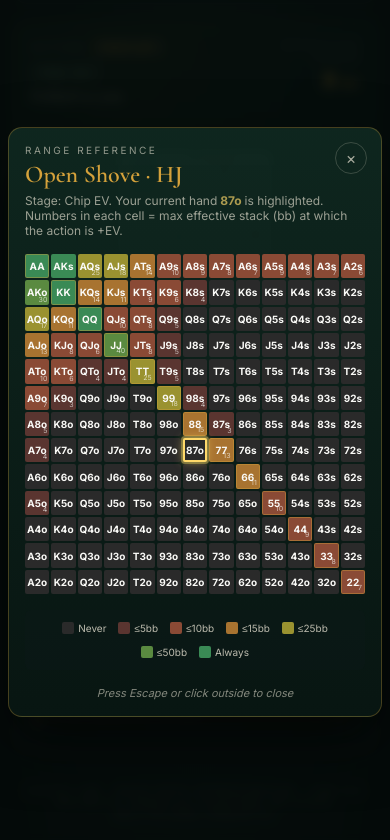
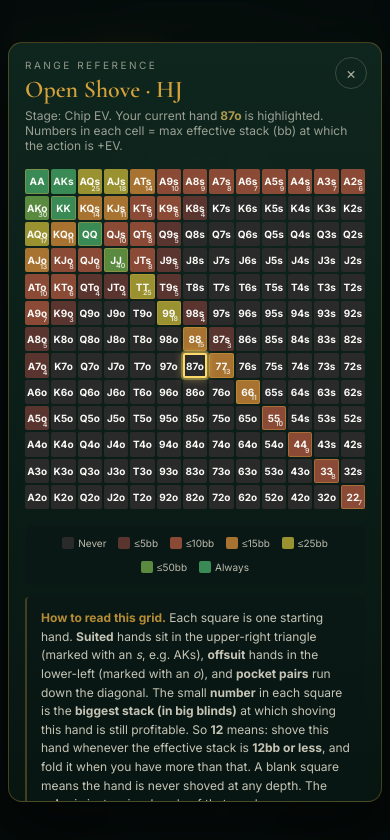
Before and after one commit to fiction3/Shove-Lab, a React (Vite) app: page / in a window 390 px wide. Both pictures are taken after a click on the button "SHOW RANGE GRID". Shown: the part 846-1686 px from the top of the page. Built offline with nearby package versions, Linux system fonts and the light colour scheme.

Commit message:
Range grid: larger cell text on desktop, unchanged on mobile

```diff
--- a/src/components/PushFoldTrainer.jsx
+++ b/src/components/PushFoldTrainer.jsx
@@ -865,8 +865,8 @@ export default function PushFoldTrainer() {
               </h3>
               <p style={{ fontSize: 12, opacity: 0.65, margin: "0 0 16px 0" }}>
                 {mode === "openRaise" || mode === "threeBetDef"
-                  ? "Cell color = how often the hand is played (vs folded). Hover/tap a cell for the GTO frequency breakdown."
-                  : "Numbers in each cell = max effective stack (bb) at which the action is +EV. Hover/tap for details."}
+                  ? "Color shows how often each hand is played. Hover or tap a square for the full breakdown."
+                  : "Hover or tap a square for details. A full guide is below the grid."}
               </p>
               <RangeViewer mode={mode} position={lockedPosition || position} stage={stage} customMult={customMults}/>
             </div>
--- a/src/components/RangeViewer.jsx
+++ b/src/components/RangeViewer.jsx
@@ -213,7 +213,7 @@ export default function RangeViewer({ mode, position, stage, customMult, highlig
               {max > 0 && max < 99 && (
                 <div style={{
                   position: "absolute", bottom: 1, right: 2,
-                  fontSize: isMobile ? 7 : 9, opacity: 0.7, fontWeight: 400,
+                  fontSize: isMobile ? 7 : 11, opacity: 0.8, fontWeight: 600,
                   pointerEvents: "none",
                 }}>
                   {max.toFixed(0)}
@@ -235,6 +235,42 @@ export default function RangeViewer({ mode, position, stage, customMult, highlig
             <span style={{ opacity: 0.8 }}>{item.l}</span>
           </div>
         ))}
+      </div>
+
+      <div style={{
+        marginTop: 12, padding: "12px 14px",
+        background: "rgba(10,24,22,0.5)",
+        borderLeft: "2px solid rgba(212,161,59,0.35)",
+        borderRadius: 4,
+        fontSize: 12, lineHeight: 1.55, opacity: 0.85,
+      }}>
+        {(mode === "openRaise" || mode === "threeBetDef") ? (
+          <>
+            <strong style={{ color: "#d4a13b" }}>How to read this grid.</strong>{" "}
+            Each square is one starting hand. <strong>Suited</strong> hands sit in the upper-right triangle
+            (marked with an <em>s</em>, e.g. AKs), <strong>offsuit</strong> hands in the lower-left
+            (marked with an <em>o</em>), and <strong>pocket pairs</strong> run down the diagonal.{" "}
+            The <strong>color</strong> shows how often the hand is played rather than folded — greener
+            means played more often, darker means folded more often.{" "}
+            The small <strong>number</strong> in each square is that play frequency as a percentage
+            (e.g. <strong>70</strong> means the hand is raised/4-bet about 70% of the time and folded the rest).
+            Hover or tap a square for the full action breakdown.
+          </>
+        ) : (
+          <>
+            <strong style={{ color: "#d4a13b" }}>How to read this grid.</strong>{" "}
+            Each square is one starting hand. <strong>Suited</strong> hands sit in the upper-right triangle
+            (marked with an <em>s</em>, e.g. AKs), <strong>offsuit</strong> hands in the lower-left
+            (marked with an <em>o</em>), and <strong>pocket pairs</strong> run down the diagonal.{" "}
+            The small <strong>number</strong> in each square is the <strong>biggest stack (in big blinds)</strong>
+            {" "}at which {mode === "call" ? "calling" : mode === "reshove" ? "re-shoving" : "shoving"} this hand
+            is still profitable. So <strong>12</strong> means: {mode === "call" ? "call" : mode === "reshove" ? "re-shove" : "shove"}{" "}
+            this hand whenever the effective stack is <strong>12bb or less</strong>, and fold it when you have more than that.
+            A blank square means the hand is never {mode === "call" ? "called" : mode === "reshove" ? "re-shoved" : "shoved"} at any depth.
+            The <strong>color</strong> is just a visual scale of that number — greener = playable deeper, darker = only when very short.
+            Hover or tap a square for details.
+          </>
+        )}
       </div>
 
       {hovered && <AdviceTooltip hand={hovered.hand} x={hovered.x} y={hovered.y} advice={getAdvice(hovered.hand)} isMobile={isMobile} onClose={() => setHovered(null)}/>}
```
